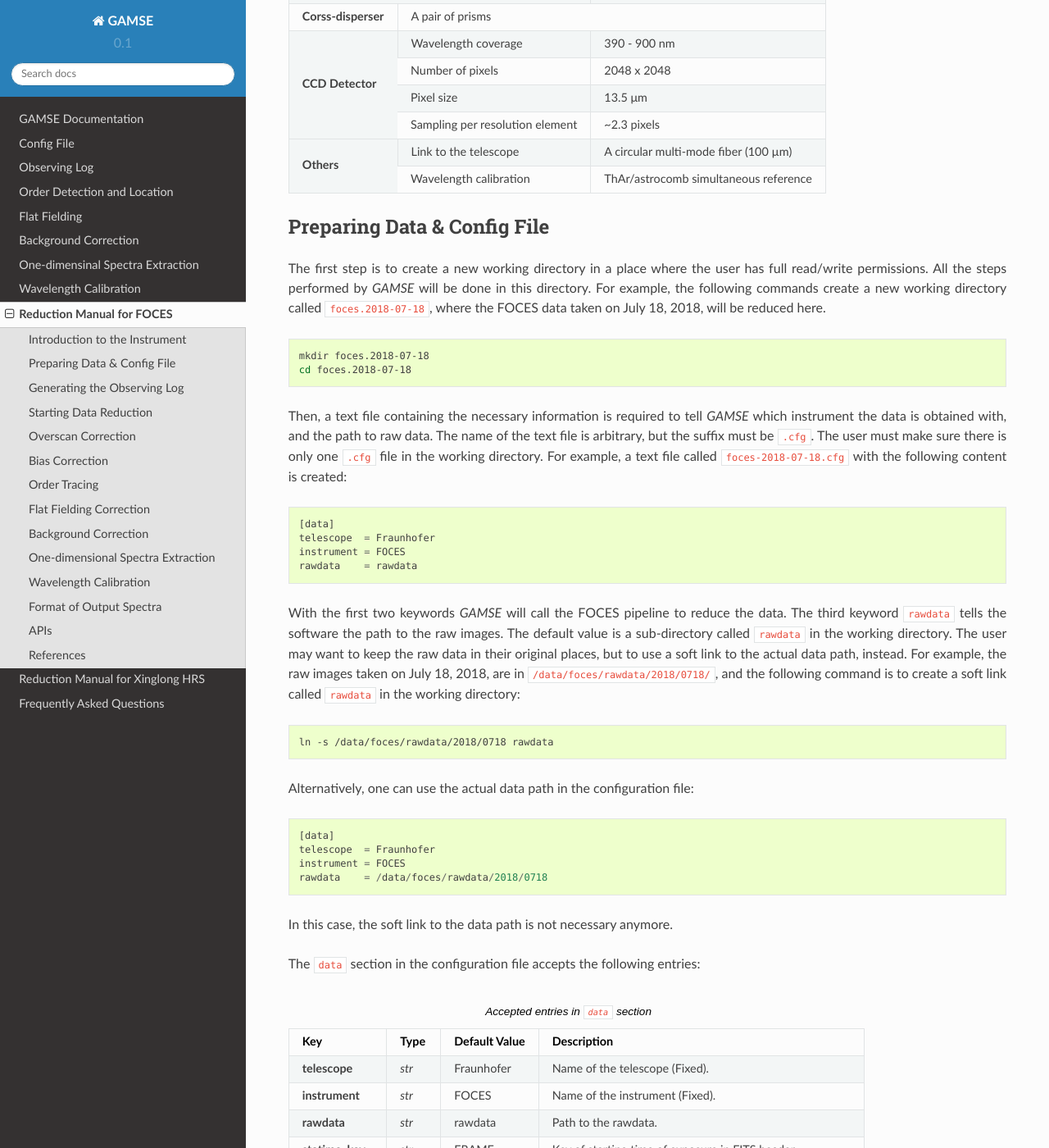
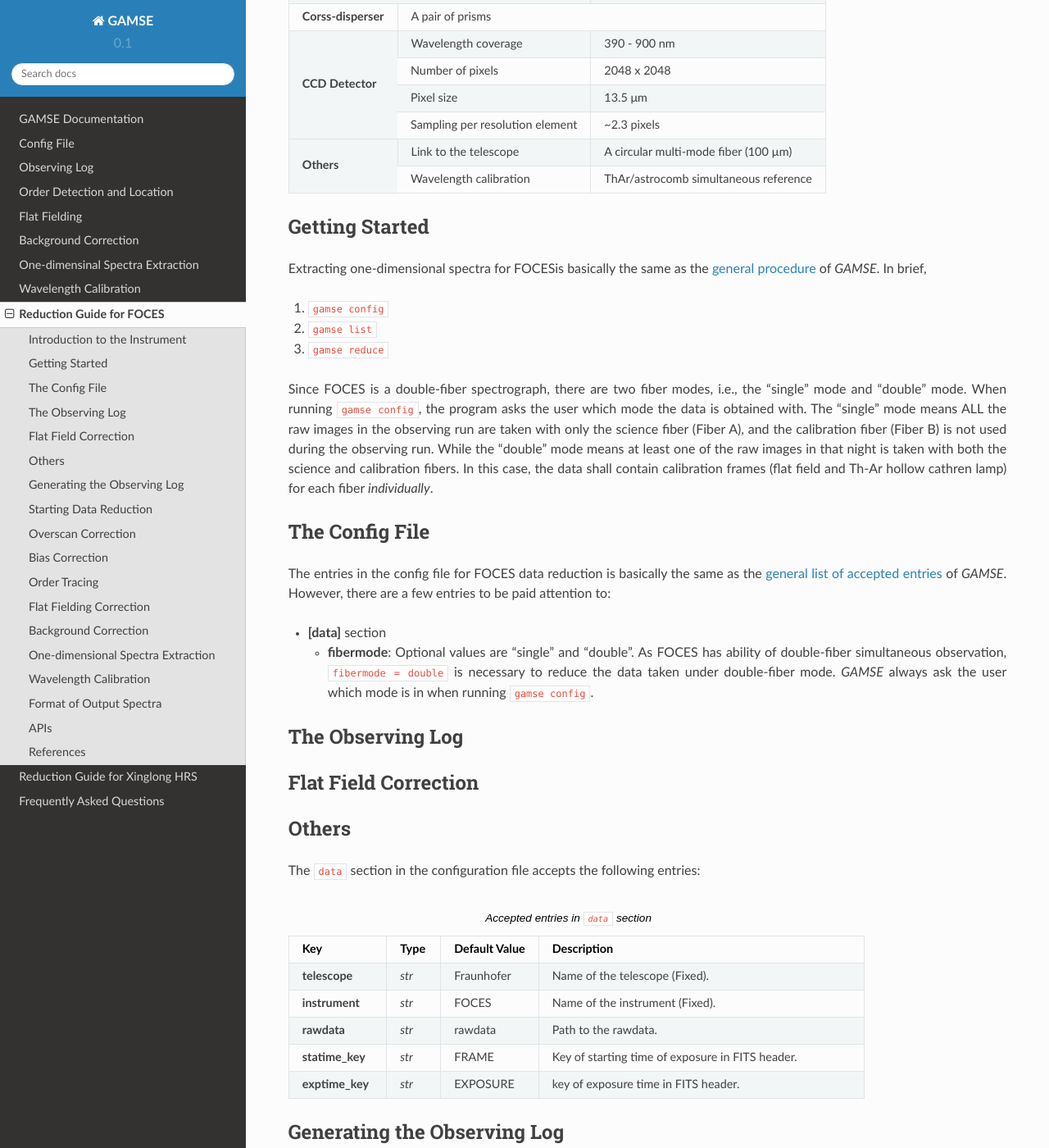
Before and after one commit to wangleon/gamse, a Sphinx documentation site: the page built from docs/guide.foces.rst, in a window 1280 px wide and 1400 px high, scrolled down 551 px. Shown: the whole window at 82% size. Built offline with Sphinx 7.4.7 and the Read the Docs theme 2.0.0, drawn with Linux system fonts in a browser that asks for light colours; some of the changed text lies outside the part shown.

Commit message:
update docs

```diff
--- a/docs/content.rst
+++ b/docs/content.rst
@@ -13,5 +13,5 @@ Table of Contents
    background
    extraction
    wlcalib
-   manual.*
+   guide.*
    faq
--- a/docs/manual.foces.rst
+++ b/docs/guide.foces.rst
@@ -1,7 +1,7 @@
-.. _manual_foces:
+.. _guide_foces:
 
-Reduction Manual for FOCES
-==========================
+Reduction Guide for FOCES
+=========================
 
 Introduction to the Instrument
 ------------------------------
@@ -19,7 +19,7 @@ Telescope (Hopp et al. 2014 [#Hopp2014]_) at the `Wendelstein Observatory
 Bavaria, Germany.
 FOCES is connected to a Nasmyth focus of the telescope via an octagonal
 multi-mode optical fiber.
-FOCES has a resolving power (*R*) of ~ 70,000, and covers the wavelength range
+FOCES has a resolving power (*R*) of ~70,000, and covers the wavelength range
 of 390–900 nm.
 
 The characteristics of FOCES are summarised as below:
@@ -47,59 +47,52 @@ The characteristics of FOCES are summarised as below:
 +---------------------+---------------------------------+---------------------------------------+
 
 
-Preparing Data & Config File
-----------------------------
-The first step is to create a new working directory in a place where the user
-has full read/write permissions.
-All the steps performed by `GAMSE` will be done in this directory.
-For example, the following commands create a new working directory called
-``foces.2018-07-18``, where the FOCES data taken on July 18, 2018, will be
-reduced here.
 
-.. code-block:: bash
+Getting Started
+---------------
+Extracting one-dimensional spectra for FOCESis basically the same as the
+:ref:`general procedure<getting_started>` of `GAMSE`. In brief,
 
-   mkdir foces.2018-07-18
-   cd foces.2018-07-18
+#. :code:`gamse config`
+#. :code:`gamse list`
+#. :code:`gamse reduce`
 
-Then, a text file containing the necessary information is required to tell
-`GAMSE` which instrument the data is obtained with, and the path to raw data.
-The name of the text file is arbitrary, but the suffix must be ``.cfg``.
-The user must make sure there is only one ``.cfg`` file in the working
-directory.
-For example, a text file called ``foces-2018-07-18.cfg`` with the following
-content is created:
-::
+Since FOCES is a double-fiber spectrograph, there are two fiber modes, i.e.,
+the "single" mode and "double" mode.
+When running :code:`gamse config`, the program asks the user which mode the data
+is obtained with.
+The "single" mode means ALL the raw images in the observing run are taken with
+only the science fiber (Fiber A), and the calibration fiber (Fiber B) is not
+used during the observing run.
+While the "double" mode means at least one of the raw images in that night is
+taken with both the science and calibration fibers.
+In this case, the data shall contain calibration frames (flat field and Th-Ar
+hollow cathren lamp) for each fiber *individually*.
 
-    [data]
-    telescope  = Fraunhofer
-    instrument = FOCES
-    rawdata    = rawdata
+The Config File
+---------------
+The entries in the config file for FOCES data reduction is basically the same as
+the :ref:`general list of accepted entries<config_entries>` of `GAMSE`.
+However, there are a few entries to be paid attention to:
 
-With the first two keywords `GAMSE` will call the FOCES pipeline to reduce the
-data.
-The third keyword ``rawdata`` tells the software the path to the raw images.
-The default value is a sub-directory called ``rawdata`` in the working
-directory.
-The user may want to keep the raw data in their original places, but to use a
-soft link to the actual data path, instead.
-For example, the raw images taken on July 18, 2018, are in
-``/data/foces/rawdata/2018/0718/``, and the following command is to create a
-soft link called ``rawdata`` in the working directory:
 
-.. code-block:: bash
+* **[data]** section
 
-   ln -s /data/foces/rawdata/2018/0718 rawdata
+  * **fibermode**: Optional values are "single" and "double". As FOCES has
+    ability of double-fiber simultaneous observation, :code:`fibermode = double`
+    is necessary to reduce the data taken under double-fiber mode.
+    `GAMSE` always ask the user which mode is in when running
+    :code:`gamse config`.
 
-Alternatively, one can use the actual data path in the configuration file:
-::
 
-    [data]
-    telescope  = Fraunhofer
-    instrument = FOCES
-    rawdata    = /data/foces/rawdata/2018/0718
+The Observing Log
+-----------------
 
-In this case, the soft link to the data path is not necessary anymore.
+Flat Field Correction
+---------------------
 
+Others
+------
 The ``data`` section in the configuration file accepts the following entries:
 
 .. list-table:: Accepted entries in ``data`` section
--- a/docs/manual.xinglong216hrs.rst
+++ b/docs/guide.xinglong216hrs.rst
@@ -1,9 +1,9 @@
 .. |e| replace:: e\ :sup:`−`
 
-.. _manual_xinglong216hrs:
+.. _guide_xinglong216hrs:
 
-Reduction Manual for Xinglong HRS
-=================================
+Reduction Guide for Xinglong HRS
+================================
 
 Introduction to Instrument
 --------------------------
--- a/docs/index.rst
+++ b/docs/index.rst
@@ -92,9 +92,9 @@ spectrograph.
 
 Supported Spectrographs
 -----------------------
-* :ref:`FOCES<manual_foces>` on 2m Fraunhofer Telescope in Wendelstein
+* :ref:`FOCES<guide_foces>` on 2m Fraunhofer Telescope in Wendelstein
   Observatory
-* :ref:`HRS<manual_xinglong216hrs>` on 2.16m telescope in Xinglong
+* :ref:`HRS<guide_xinglong216hrs>` on 2.16m telescope in Xinglong
   Observatory
 .. * :ref:`Levy<>` on APF
 .. * :ref:`HIRES<pipeline_hires>` on 10m Keck II Telescope in  W. M. Keck Observatory
```
Also changed, not shown: other parts of docs/guide.foces.rst (+1 -1 lines).
